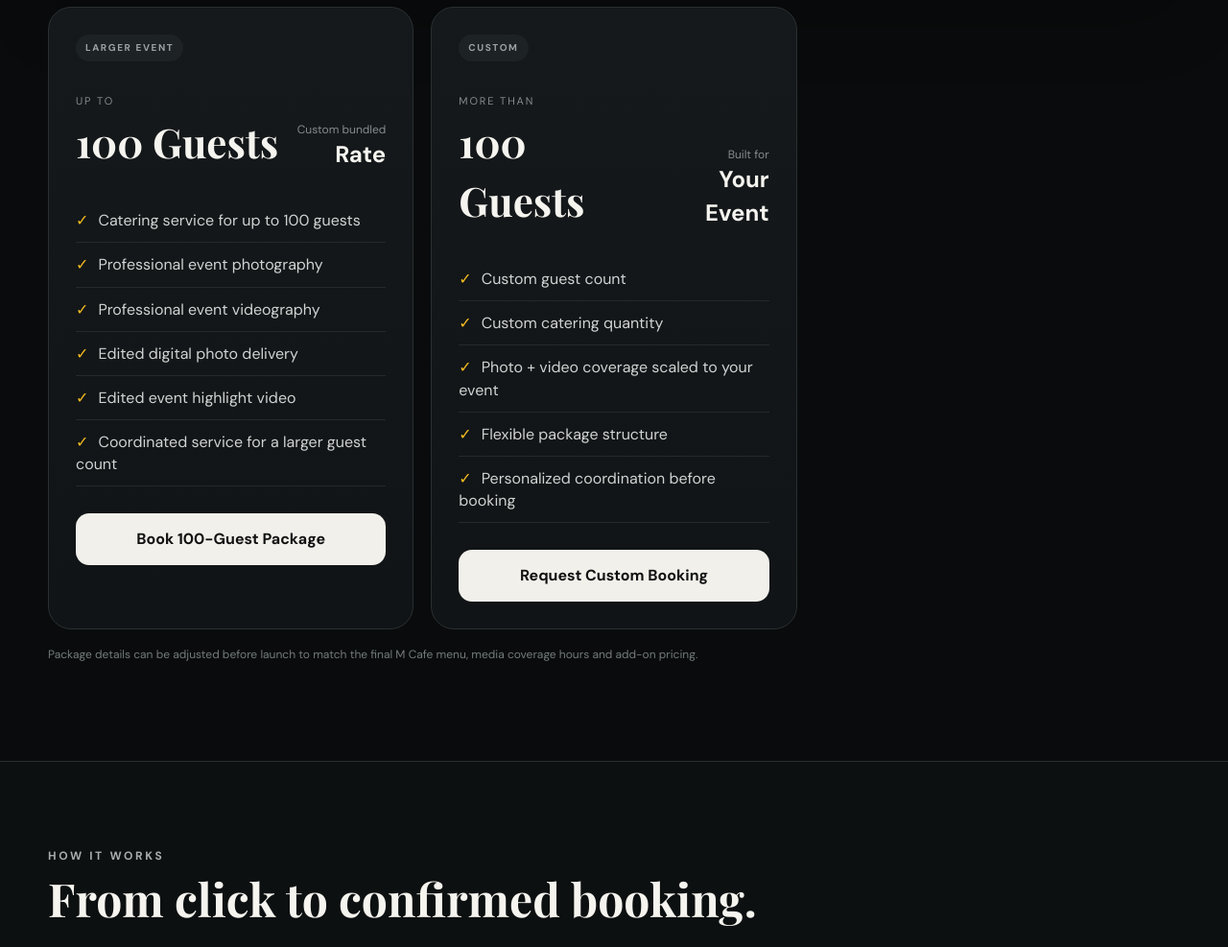
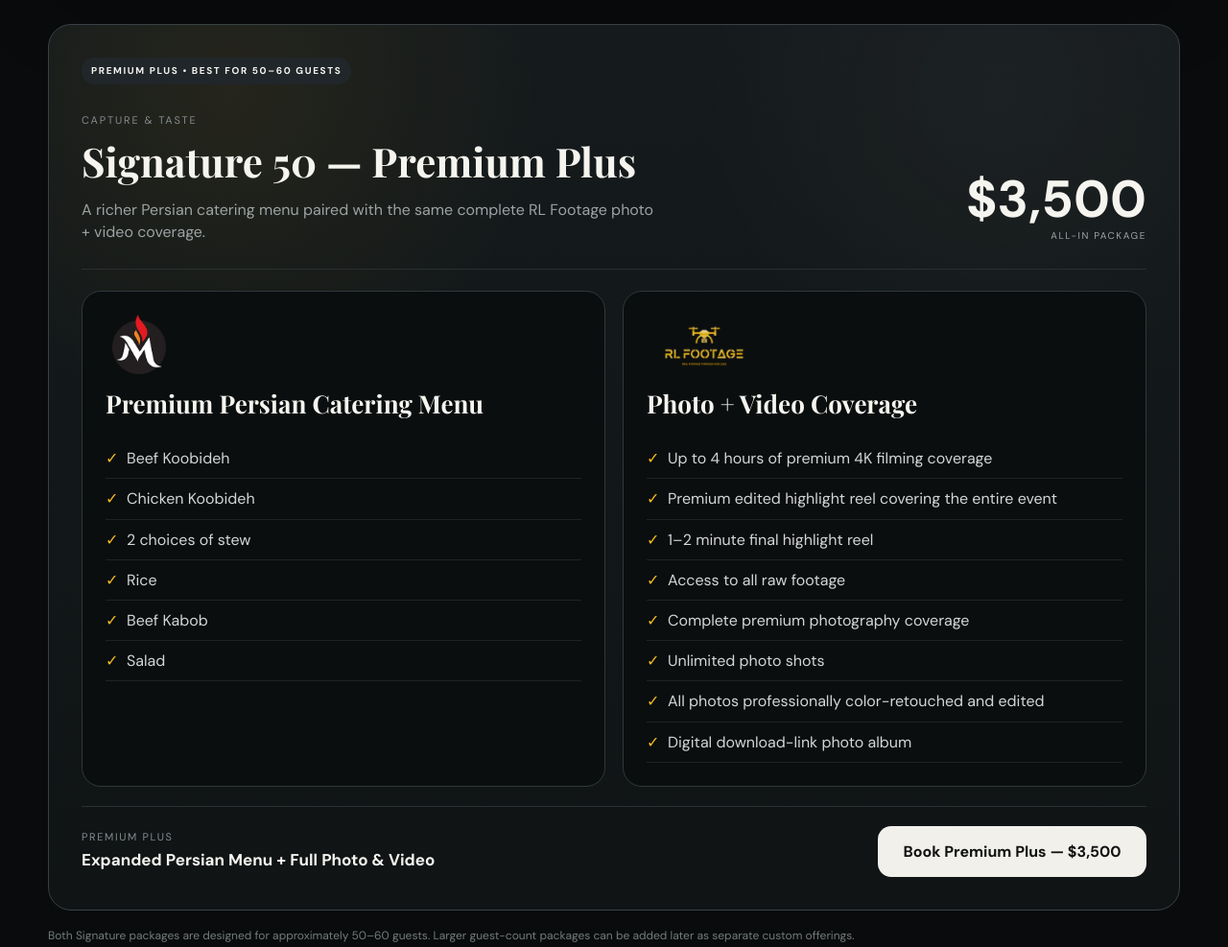
Before and after one commit to dannyfitone-hue/capture-taste-landing, a website: page index.html in a window 1280 px wide. Shown: the part 2440-3427 px from the top of the page at 96% size. Drawn offline with nearby package versions, Linux system fonts and the light colour scheme.

Commit message:
Add files via upload

```diff
--- a/index.html
+++ b/index.html
@@ -60,7 +60,7 @@
           <div class="eyebrow">CHOOSE YOUR EVENT SIZE</div>
           <h2>Simple packages. Clear next step.</h2>
         </div>
-        <p>Choose the option that best fits your guest count. Larger event? We can build a custom combo package.</p>
+        <p>Compare our two all-in Signature packages for approximately 50–60 guests and choose the menu experience that fits your event best.</p>
       </div>
 
       <div class="package-grid">
@@ -135,47 +135,67 @@
           </div>
         </article>
 
-        <article class="package-card" data-package="Capture & Taste 100">
-          <div class="tag muted">LARGER EVENT</div>
-          <div class="package-top">
+
+        <article class="package-card premium-plus package-split-card" data-package="Capture & Taste Signature 50 Premium Plus">
+          <div class="tag premium-tag">PREMIUM PLUS • BEST FOR 50–60 GUESTS</div>
+
+          <div class="package-title-row">
             <div>
-              <span class="kicker">UP TO</span>
-              <h3>100 Guests</h3>
+              <span class="kicker">CAPTURE & TASTE</span>
+              <h3>Signature 50 — Premium Plus</h3>
+              <p class="package-subtitle">A richer Persian catering menu paired with the same complete RL Footage photo + video coverage.</p>
             </div>
-            <div class="custom-price"><span>Custom bundled</span><strong>Rate</strong></div>
+            <div class="price">
+              <strong>$3,500</strong>
+              <span class="all-in">ALL-IN PACKAGE</span>
+            </div>
           </div>
-          <ul>
-            <li>Catering service for up to 100 guests</li>
-            <li>Professional event photography</li>
-            <li>Professional event videography</li>
-            <li>Edited digital photo delivery</li>
-            <li>Edited event highlight video</li>
-            <li>Coordinated service for a larger guest count</li>
-          </ul>
-          <button class="select-package">Book 100-Guest Package</button>
-        </article>
 
-        <article class="package-card custom" data-package="Capture & Taste Custom 100+">
-          <div class="tag muted">CUSTOM</div>
-          <div class="package-top">
+          <div class="brand-service-grid">
+            <section class="brand-service m-service">
+              <div class="mini-brand">
+                <img src="/mcafe-logo.png" alt="M Cafe & Grill">
+              </div>
+              <h4>Premium Persian Catering Menu</h4>
+              <ul>
+                <li>Beef Koobideh</li>
+                <li>Chicken Koobideh</li>
+                <li>2 choices of stew</li>
+                <li>Rice</li>
+                <li>Beef Kabob</li>
+                <li>Salad</li>
+              </ul>
+            </section>
+
+            <section class="brand-service rl-service">
+              <div class="mini-brand">
+                <img src="/rl-footage-logo.webp" alt="RL Footage">
+              </div>
+              <h4>Photo + Video Coverage</h4>
+              <ul>
+                <li>Up to 4 hours of premium 4K filming coverage</li>
+                <li>Premium edited highlight reel covering the entire event</li>
+                <li>1–2 minute final highlight reel</li>
+                <li>Access to all raw footage</li>
+                <li>Complete premium photography coverage</li>
+                <li>Unlimited photo shots</li>
+                <li>All photos professionally color-retouched and edited</li>
+                <li>Digital download-link photo album</li>
+              </ul>
+            </section>
+          </div>
+
+          <div class="package-footer">
             <div>
-              <span class="kicker">MORE THAN</span>
-              <h3>100 Guests</h3>
+              <span>Premium Plus</span>
+              <strong>Expanded Persian Menu + Full Photo & Video</strong>
             </div>
-            <div class="custom-price"><span>Built for</span><strong>Your Event</strong></div>
+            <button class="select-package">Book Premium Plus — $3,500</button>
           </div>
-          <ul>
-            <li>Custom guest count</li>
-            <li>Custom catering quantity</li>
-            <li>Photo + video coverage scaled to your event</li>
-            <li>Flexible package structure</li>
-            <li>Personalized coordination before booking</li>
-          </ul>
-          <button class="select-package">Request Custom Booking</button>
         </article>
       </div>
 
-      <p class="fineprint">Package details can be adjusted before launch to match the final M Cafe menu, media coverage hours and add-on pricing.</p>
+      <p class="fineprint">Both Signature packages are designed for approximately 50–60 guests. Larger guest-count packages can be added later as separate custom offerings.</p>
     </section>
 
     <section id="how" class="how section">
--- a/styles.css
+++ b/styles.css
@@ -252,3 +252,30 @@
     margin-top:16px;
   }
 }
+
+
+/* Premium Plus package */
+.premium-plus{
+  margin-top:18px;
+  border-color:#394146;
+  background:
+    radial-gradient(circle at 16% 8%, rgba(246,188,32,.07), transparent 25%),
+    radial-gradient(circle at 84% 8%, rgba(255,255,255,.035), transparent 24%),
+    linear-gradient(180deg,#151a1c 0%,#101415 100%);
+}
+.premium-tag{
+  background:#20262a;
+  color:#f5f4ef;
+}
+.premium-plus .price strong{
+  color:#f5f4ef;
+  text-shadow:none;
+}
+.premium-plus .brand-service{
+  border-color:#30383b;
+}
+@media(min-width:901px){
+  .package-grid{
+    grid-template-columns:1fr;
+  }
+}
```
Also changed, not shown: README.md.
